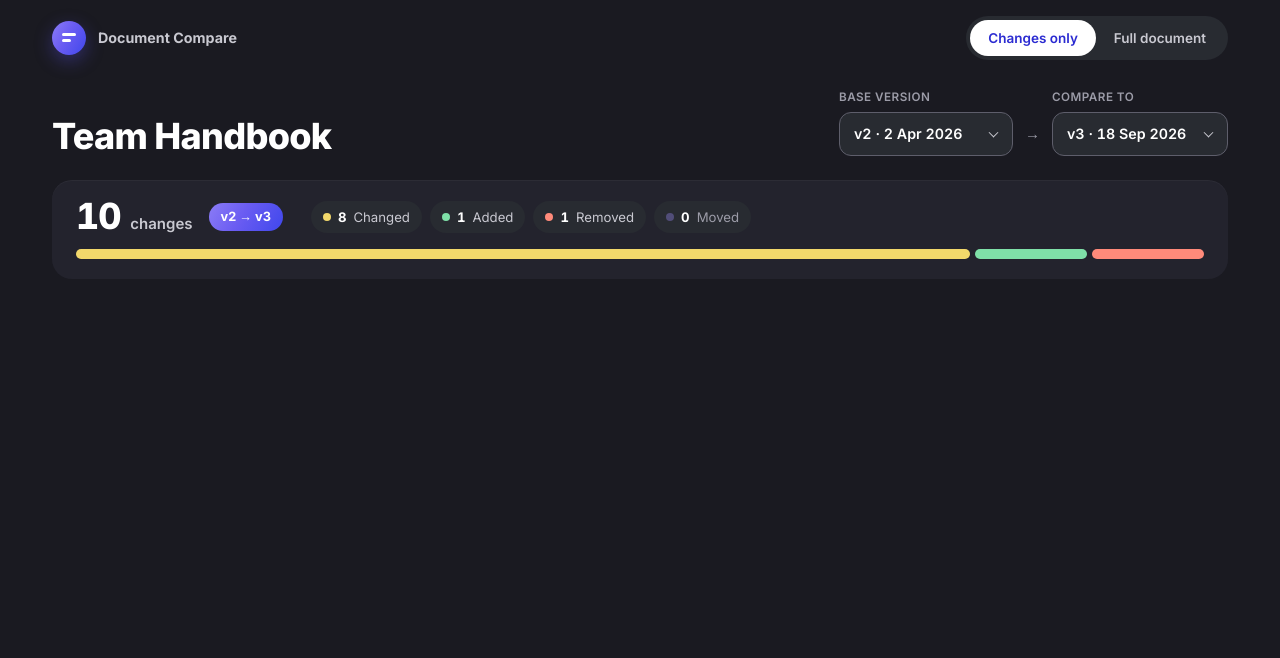
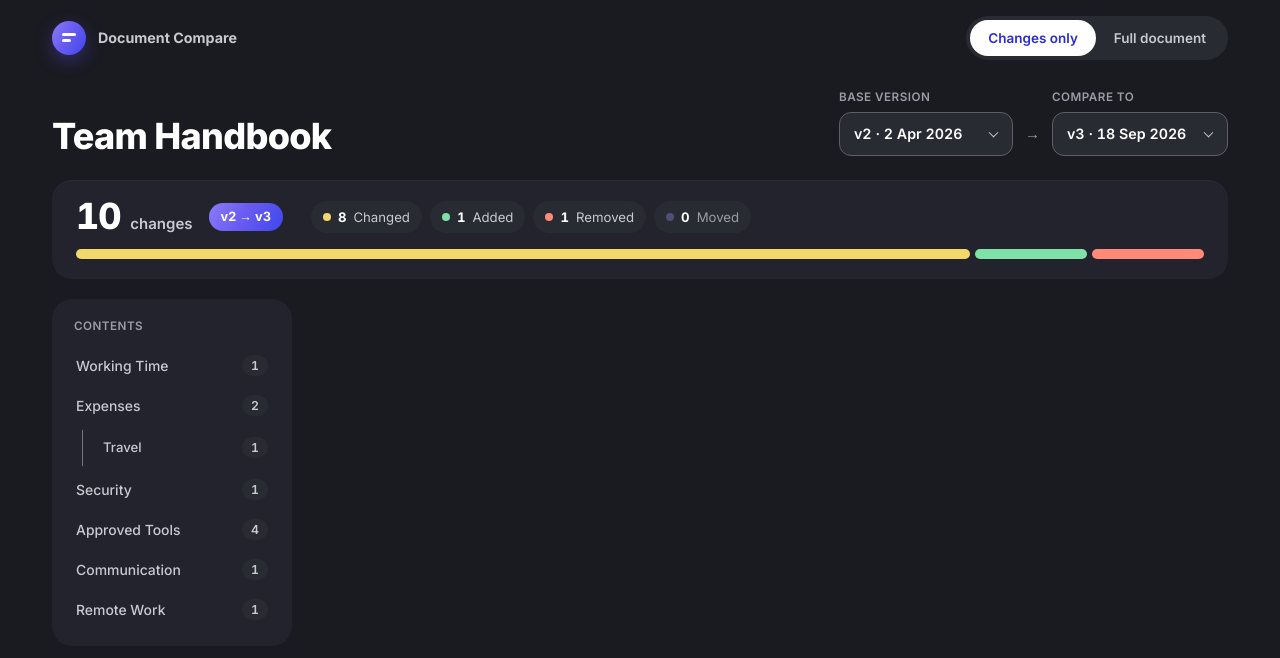
Before and after one commit to vitala89/document-version-compare, a Vue app: page / in a window 1280 px wide. Shown: the top 658 px of the page. Built offline with nearby package versions, Linux system fonts and the light colour scheme.

Commit message:
feat(ui): add contents navigation
Each link reads as 'Travel, 1 change' for screen readers while the visible badge stays a compact number. A click scrolls to the heading and moves focus there.

Co-Authored-By: Claude <noreply@anthropic.com>

```diff
--- a/src/App.vue
+++ b/src/App.vue
@@ -1,8 +1,10 @@
 <script setup lang="ts">
-import { ref } from 'vue'
+import { computed, ref } from 'vue'
 import ChangeSummary from '@/components/ChangeSummary.vue'
+import ContentsNav from '@/components/ContentsNav.vue'
 import VersionPicker from '@/components/VersionPicker.vue'
 import { useComparison, versions } from '@/composables/useComparison'
+import { contentsTree } from '@/view-models/contents'
 
 type Mode = 'changes' | 'full'
 
@@ -13,6 +15,10 @@ const target = ref(latest.version)
 const base = ref(previous.version)
 const mode = ref<Mode>('changes')
 const result = useComparison(base, target)
+const contents = computed(() => contentsTree(result.value, mode.value))
+const documentLabel = computed(() =>
+  mode.value === 'changes' ? 'Document changes' : `Full document, v${result.value.target.version}`,
+)
 </script>
 
 <template>
@@ -41,5 +47,10 @@ const result = useComparison(base, target)
       <VersionPicker v-model:base="base" v-model:target="target" :versions="versions" />
     </div>
     <ChangeSummary :result="result" />
+    <div class="layout">
+      <!-- New key per comparison resets the chosen link. -->
+      <ContentsNav :key="`${base}-${target}-${mode}`" :items="contents" />
+      <article id="document" class="document" tabindex="-1" :aria-label="documentLabel"></article>
+    </div>
   </main>
 </template>
--- /dev/null
+++ b/src/components/ContentsList.vue
@@ -0,0 +1,34 @@
+<script setup lang="ts">
+import type { ContentsItem } from '@/view-models/contents'
+import { changeCount } from '@/view-models/format'
+
+defineProps<{ items: ContentsItem[]; current: string | null }>()
+const emit = defineEmits<{ go: [id: string] }>()
+
+// Built as one string: Vue condenses leading spaces inside elements, which glued "1change".
+const srCount = (n: number) => `, ${changeCount(n)}`
+</script>
+
+<template>
+  <ul>
+    <li v-for="item in items" :key="item.id">
+      <a
+        :href="`#${item.id}`"
+        :aria-current="current === item.id ? 'location' : undefined"
+        @click.prevent="emit('go', item.id)"
+      >
+        {{ item.title
+        }}<span v-if="item.count" class="count"
+          ><span aria-hidden="true">{{ item.count }}</span
+          ><span class="sr-only">{{ srCount(item.count) }}</span></span
+        >
+      </a>
+      <ContentsList
+        v-if="item.children.length"
+        :items="item.children"
+        :current="current"
+        @go="emit('go', $event)"
+      />
+    </li>
+  </ul>
+</template>
--- /dev/null
+++ b/src/components/ContentsNav.vue
@@ -0,0 +1,26 @@
+<script setup lang="ts">
+import { nextTick, ref } from 'vue'
+import ContentsList from '@/components/ContentsList.vue'
+import type { ContentsItem } from '@/view-models/contents'
+
+defineProps<{ items: ContentsItem[] }>()
+const current = ref<string | null>(null)
+
+async function goTo(id: string) {
+  current.value = id
+  await nextTick()
+  const heading = document.getElementById(id)
+  if (!heading) return
+  heading.focus({ preventScroll: true })
+  heading.scrollIntoView({ block: 'start' })
+}
+</script>
+
+<template>
+  <nav class="contents" aria-label="Contents">
+    <div class="wide-nav">
+      <h2>Contents</h2>
+      <ContentsList :items="items" :current="current" @go="goTo" />
+    </div>
+  </nav>
+</template>
```
Also changed, not shown: 1 other file (tests, documents, lock files or other folders).
